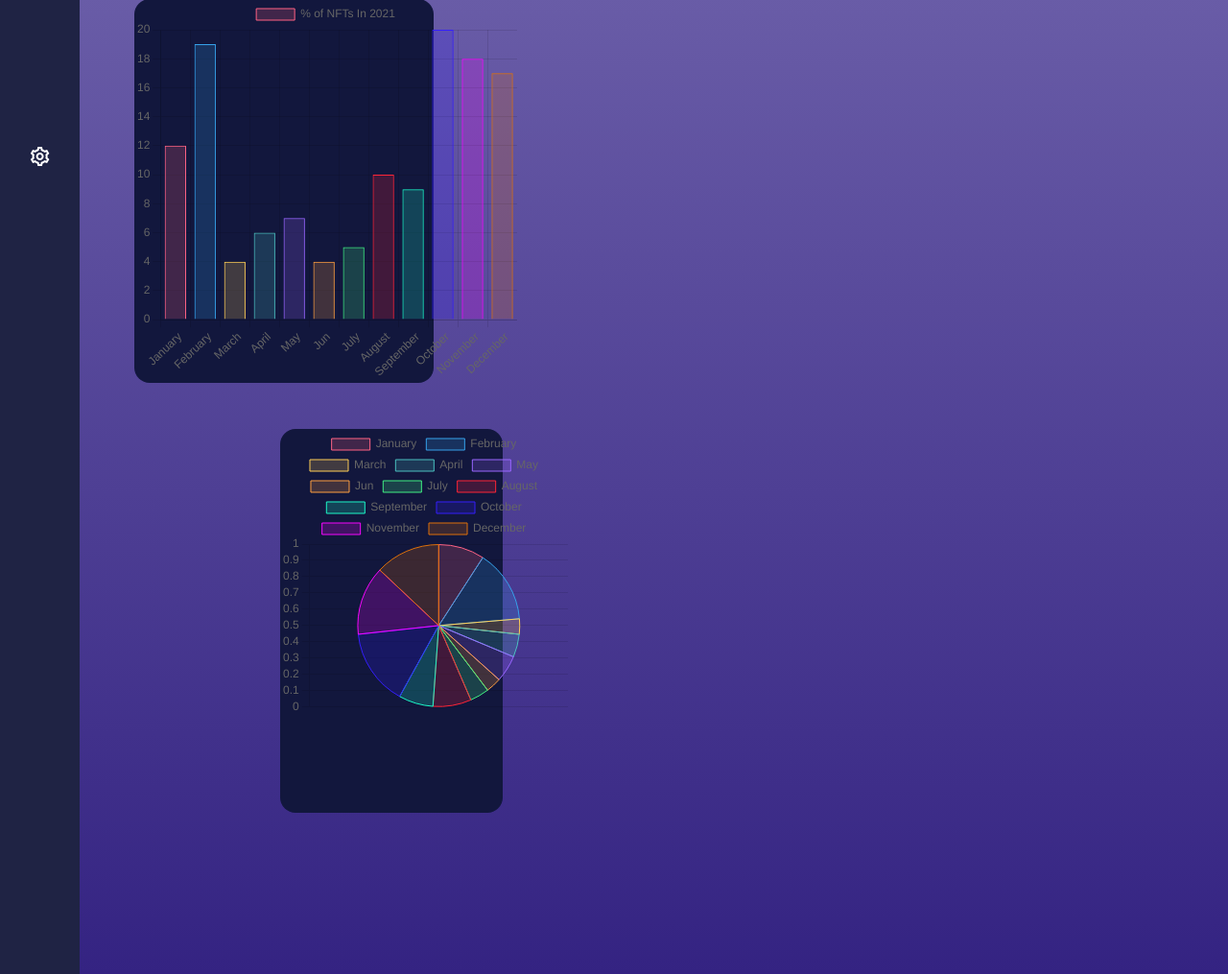
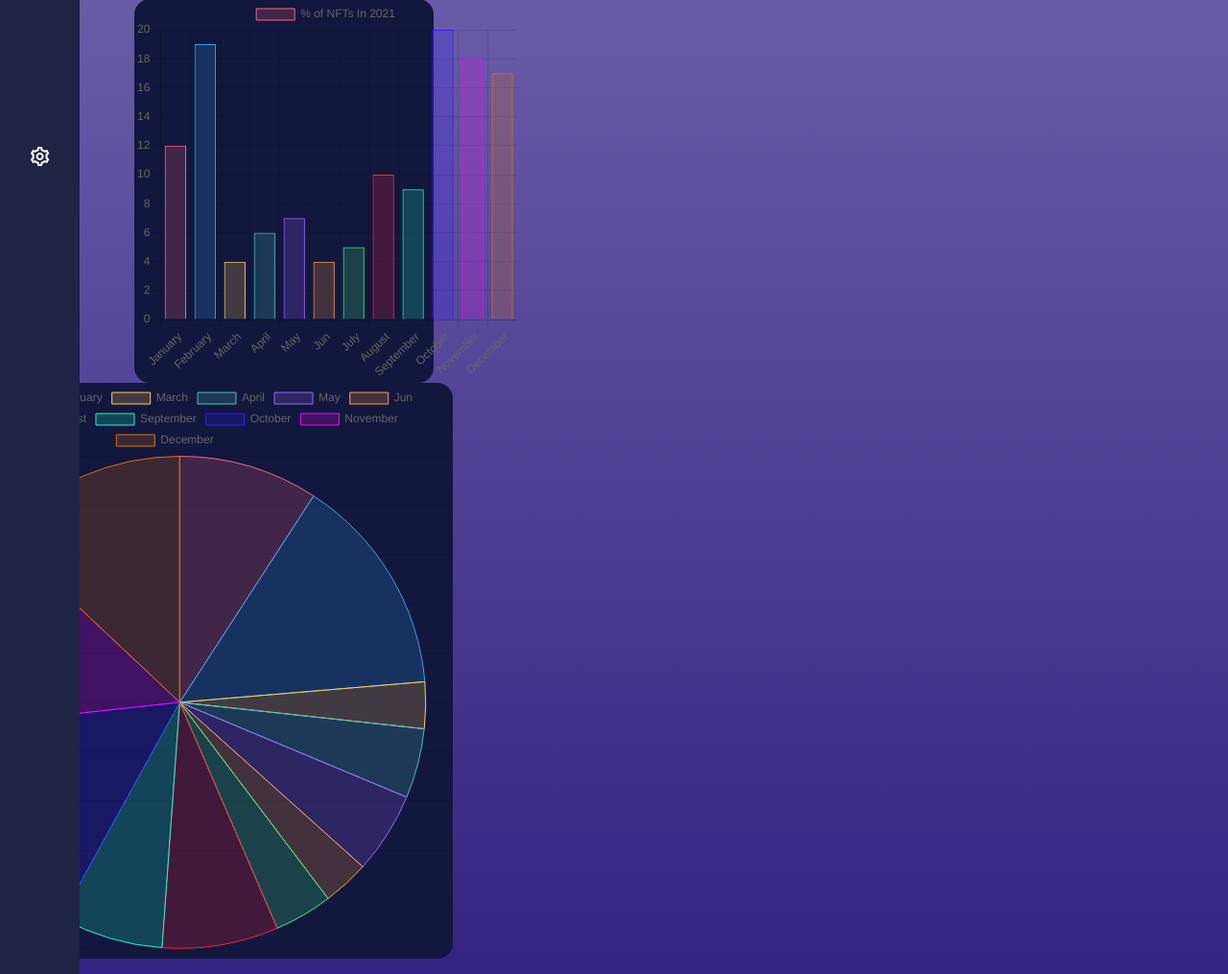
Before and after one commit to YouCodeSchool/ShopNow, a PHP site: page /statistic.php in a window 1280 px wide. Shown: the part 545-1560 px from the top of the page at 96% size. Run offline with PHP 8.4, Linux system fonts and the light colour scheme; a user stored in the database is signed in; some libraries are stand-ins or nearby versions.

Commit message:
add changes02

```diff
--- a/dashboard.php
+++ b/dashboard.php
@@ -58,6 +58,7 @@ $WOW = 'World Of Women';
     <link rel="stylesheet" href="/ShopNow/public/css/index.css">
     <link rel="stylesheet" href="/ShopNow/public/css/dashboard.css">
     <link rel="stylesheet" href="/ShopNow/public/css/header.css">
+    <link rel="stylesheet" href="/ShopNow/public/css/sidebar.css">
     <script src="https://kit.fontawesome.com/c4254e24a8.js"></script>
     <script src="https://cdn.jsdelivr.net/npm/chart.js"></script>
     <link href="https://fonts.googleapis.com/css2?family=Poppins:wght@100;500;600;700;800;900&family=Roboto&display=swap" rel="stylesheet">
--- a/inventory.php
+++ b/inventory.php
@@ -36,7 +36,7 @@ if (mysqli_num_rows($result) > 0) {
     <link rel="stylesheet" href="/ShopNow/public/css/header.css">
     <link rel="stylesheet" href="/ShopNow/public/css/index.css">
     <link rel="stylesheet" href="/ShopNow/public/css/dashboard.css">
-
+    <link rel="stylesheet" href="/ShopNow/public/css/sidebar.css">
     <link rel="stylesheet" href="public/css/inventory.css">
     <script src="https://kit.fontawesome.com/c4254e24a8.js"></script>
 
--- a/public/css/dashboard.css
+++ b/public/css/dashboard.css
@@ -46,9 +46,6 @@ body{
         width: 100%;
         height: fit-content;
     }
-    .sidebar{
-        display:none;
-    }
     .cards-wrapper{
         display: block;
     }
--- /dev/null
+++ b/public/css/sidebar.css
@@ -0,0 +1,13 @@
+*{
+    padding: 0;
+    margin: 0;
+    box-sizing: border-box;
+ }
+
+
+
+ @media only screen and (max-width: 1200px) {
+    .sidebar{
+        display: none;
+    }
+ }
--- a/public/css/statistic.css
+++ b/public/css/statistic.css
@@ -45,3 +45,13 @@ body{
     width: 50%;
 
 }
+
+.right-side-sta{
+    width: 50% !important;
+    height: 100%;
+}
+
+.left-side-sta{
+    width: 50% !important;
+    height: 100%;
+}
--- a/statistic.php
+++ b/statistic.php
@@ -11,6 +11,7 @@ session_start();
     <meta name="viewport" content="width=device-width, initial-scale=1.0">
     <link rel="stylesheet" href="/ShopNow2/public/css/index.css">
     <link rel="stylesheet" href="/ShopNow2/public/css/statistic.css">
+    <link rel="stylesheet" href="/ShopNow2/public/css/sidebar.css">
     <link rel="stylesheet" href="/ShopNow2/public/css/header.css">
     <script src="https://kit.fontawesome.com/c4254e24a8.js"></script>
     <link href="https://fonts.googleapis.com/css2?family=Poppins:wght@100;500;600;700;800;900&family=Roboto&display=swap" rel="stylesheet">
@@ -50,11 +51,11 @@ session_start();
                 </div>
                 <!-- end left side of body content -->
                 <!-- right side of body content -->
-                <div style="margin-left: 10rem; margin-bottom: 5rem;" class="right-side-sta">
-                    <div class="flex justify-center" style="width:100%; height:100%;">
-                        <div style="width:50%; height:45%; background-color:#12173D; margin-top:3rem; " class="pie2 rounded">
-                            <div style="width: 300px; height:400px;">
-                                <canvas id="myChart2" style="width:200px; height:200px;"></canvas>
+                <div style="" class="right-side-sta">
+                    <div class="flex justify-center">
+                        <div style=" background-color:#12173D; " class="pie2 rounded">
+                            <div style="width: 100%; height:100%;">
+                                <canvas id="myChart2" style="width:600px; height:600px;"></canvas>
                             </div>
                         </div>
                     </div>
```
